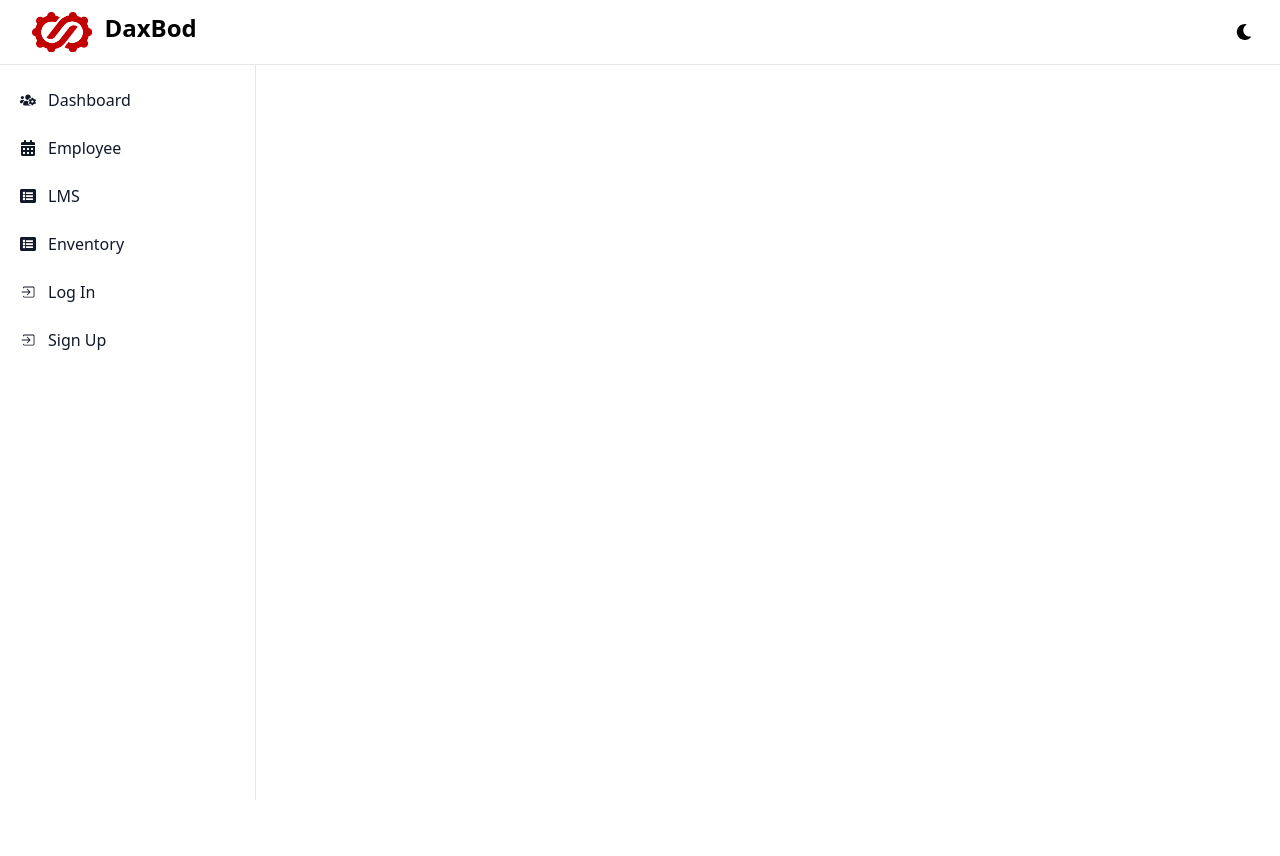
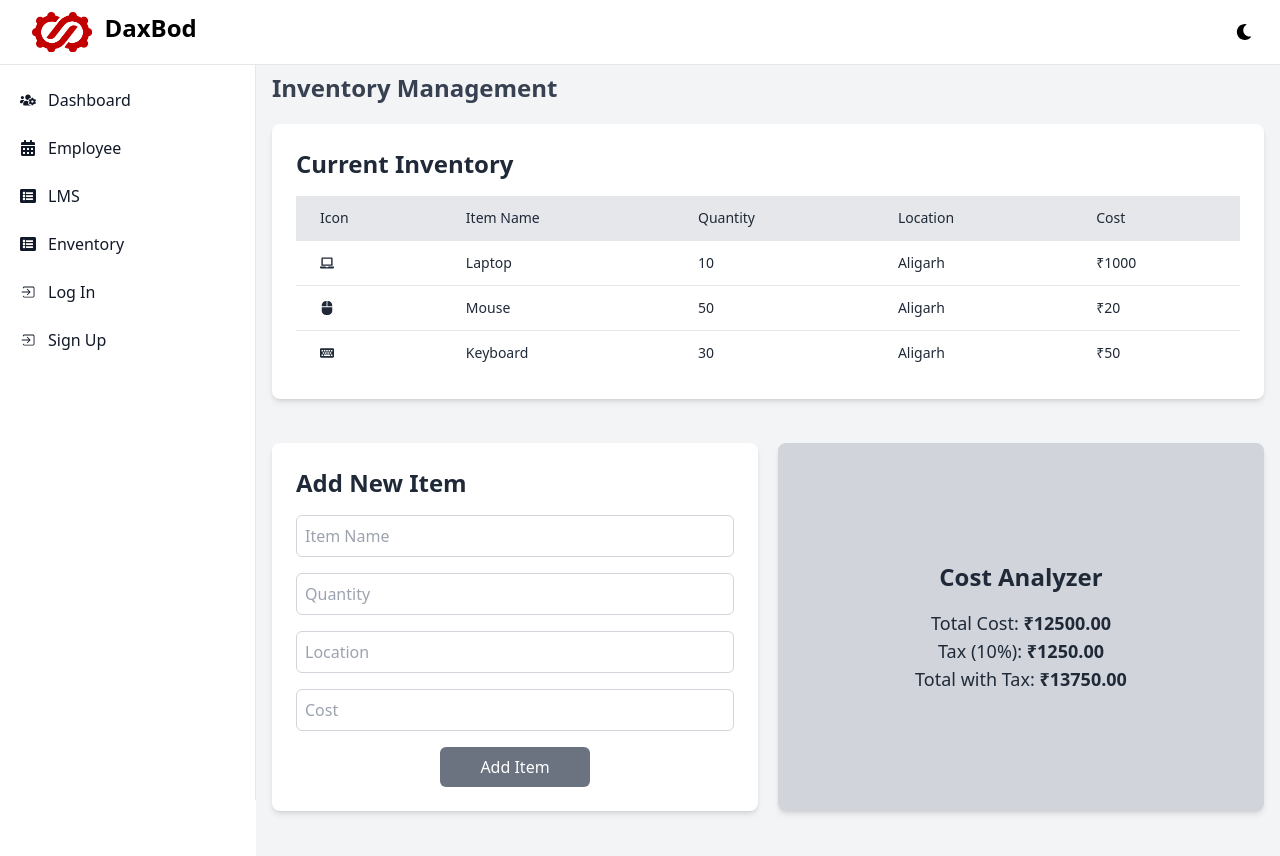
Before and after one commit to Arslaan027/HRDB, a React (Vite) app in the folder HRDB/: page /enventory in a window 1280 px wide. Before the commit the page ends 800 px from the top, so only its background shows below. Built offline with nearby package versions, Linux system fonts and the light colour scheme.

Commit message:
out to inspect

```diff
--- a/HRDB/src/Components/Pages/Inveentory/Inventory.jsx
+++ b/HRDB/src/Components/Pages/Inveentory/Inventory.jsx
@@ -1,7 +1,204 @@
-import React from "react";
+import React, { useState } from "react";
+import { FaLaptop, FaMouse, FaKeyboard } from "react-icons/fa";
+import Title from "../../Daxbod/Title";
 
 const Inventory = () => {
-  return <div></div>;
+  const [items, setItems] = useState([
+    {
+      id: 1,
+      name: "Laptop",
+      quantity: 10,
+      location: "Aligarh",
+      cost: 1000,
+      icon: <FaLaptop />,
+    },
+    {
+      id: 2,
+      name: "Mouse",
+      quantity: 50,
+      location: "Aligarh",
+      cost: 20,
+      icon: <FaMouse />,
+    },
+    {
+      id: 3,
+      name: "Keyboard",
+      quantity: 30,
+      location: "Aligarh",
+      cost: 50,
+      icon: <FaKeyboard />,
+    },
+  ]);
+
+  const [newItem, setNewItem] = useState({
+    name: "",
+    quantity: "",
+    location: "",
+    cost: "",
+  });
+
+  const handleInputChange = (e) => {
+    const { name, value } = e.target;
+    setNewItem({ ...newItem, [name]: value });
+  };
+
+  const handleAddItem = () => {
+    if (newItem.name && newItem.quantity && newItem.location && newItem.cost) {
+      let icon;
+      switch (newItem.name.toLowerCase()) {
+        case "laptop":
+          icon = <FaLaptop />;
+          break;
+        case "mouse":
+          icon = <FaMouse />;
+          break;
+        case "keyboard":
+          icon = <FaKeyboard />;
+          break;
+        default:
+          icon = <FaLaptop />;
+      }
+      setItems([
+        ...items,
+        {
+          id: items.length + 1,
+          name: newItem.name,
+          quantity: parseInt(newItem.quantity),
+          location: newItem.location,
+          cost: parseFloat(newItem.cost),
+          icon: icon,
+        },
+      ]);
+      setNewItem({ name: "", quantity: "", location: "", cost: "" });
+    }
+  };
+
+  const calculateTotalCost = () => {
+    const total = items.reduce(
+      (acc, item) => acc + item.cost * item.quantity,
+      0
+    );
+    const tax = total * 0.1;
+    return { total, tax, totalWithTax: total + tax };
+  };
+
+  const { total, tax, totalWithTax } = calculateTotalCost();
+
+  return (
+    <div className="bg-gray-100 h-screen p-4 sm:ml-64 flex flex-col gap-5 mt-14 dark:bg-gray-800">
+      <Title>Inventory Management</Title>
+
+      <div className="bg-white dark:bg-gray-700 p-6 rounded-lg shadow-md">
+        <h2 className="text-2xl font-semibold mb-4 text-gray-800 dark:text-gray-200">
+          Current Inventory
+        </h2>
+        <table className="min-w-full divide-y divide-gray-200">
+          <thead className="bg-gray-200 text-gray-800 dark:bg-gray-600 dark:text-gray-200">
+            <tr>
+              <th className="py-3 px-6 text-left text-sm font-medium">Icon</th>
+              <th className="py-3 px-6 text-left text-sm font-medium">
+                Item Name
+              </th>
+              <th className="py-3 px-6 text-left text-sm font-medium">
+                Quantity
+              </th>
+              <th className="py-3 px-6 text-left text-sm font-medium">
+                Location
+              </th>
+              <th className="py-3 px-6 text-left text-sm font-medium">Cost</th>
+            </tr>
+          </thead>
+          <tbody className="bg-white divide-y divide-gray-200 dark:bg-gray-600">
+            {items.map((item) => (
+              <tr key={item.id}>
+                <td className="py-3 px-6 text-sm text-gray-800 dark:text-gray-200">
+                  {item.icon}
+                </td>
+                <td className="py-3 px-6 text-sm text-gray-800 dark:text-gray-200">
+                  {item.name}
+                </td>
+                <td className="py-3 px-6 text-sm text-gray-800 dark:text-gray-200">
+                  {item.quantity}
+                </td>
+                <td className="py-3 px-6 text-sm text-gray-800 dark:text-gray-200">
+                  {item.location}
+                </td>
+                <td className="py-3 px-6 text-sm text-gray-800 dark:text-gray-200">
+                  ₹{item.cost}
+                </td>
+              </tr>
+            ))}
+          </tbody>
+        </table>
+      </div>
+
+      <div className="flex justify-between gap-5">
+        <div className="bg-white dark:bg-gray-700 p-6 rounded-lg shadow-md mt-6 w-1/2">
+          <h2 className="text-2xl font-semibold mb-4 text-gray-800 dark:text-gray-200">
+            Add New Item
+          </h2>
+          <div className="flex flex-col space-y-4">
+            <input
+              type="text"
+              name="name"
+              value={newItem.name}
+              onChange={handleInputChange}
+              placeholder="Item Name"
+              className="p-2 border border-gray-300 rounded-md dark:bg-gray-800 dark:text-gray-200 dark:border-gray-600"
+            />
+            <input
+              type="number"
+              name="quantity"
+              value={newItem.quantity}
+              onChange={handleInputChange}
+              placeholder="Quantity"
+              className="p-2 border border-gray-300 rounded-md dark:bg-gray-800 dark:text-gray-200 dark:border-gray-600"
+            />
+            <input
+              type="text"
+              name="location"
+              value={newItem.location}
+              onChange={handleInputChange}
+              placeholder="Location"
+              className="p-2 border border-gray-300 rounded-md dark:bg-gray-800 dark:text-gray-200 dark:border-gray-600"
+            />
+            <input
+              type="number"
+              name="cost"
+              value={newItem.cost}
+              onChange={handleInputChange}
+              placeholder="Cost"
+              className="p-2 border border-gray-300 rounded-md dark:bg-gray-800 dark:text-gray-200 dark:border-gray-600"
+            />
+            <div className="flex justify-center ">
+              <button
+                onClick={handleAddItem}
+                className="bg-gray-500 text-white p-2 rounded-md hover:bg-gray-600 dark:bg-gray-600 dark:hover:bg-gray-500"
+                style={{ width: "150px" }}
+              >
+                Add Item
+              </button>
+            </div>
+          </div>
+        </div>
+
+        <div className="bg-gray-300 dark:bg-gray-700 p-6 rounded-lg shadow-md mt-6 w-1/2 flex flex-col justify-center items-center text-center">
+          <h2 className="text-2xl font-semibold mb-4 text-gray-800 dark:text-gray-200">
+            Cost Analyzer
+          </h2>
+          <p className="text-lg text-gray-800 dark:text-gray-200">
+            Total Cost: <b>₹{total.toFixed(2)}</b>
+          </p>
+          <p className="text-lg text-gray-800 dark:text-gray-200">
+            Tax (10%): <b>₹{tax.toFixed(2)}</b>
+          </p>
+          <p className="text-lg text-gray-800 dark:text-gray-200">
+            Total with Tax: <b>₹{totalWithTax.toFixed(2)}</b>
+          </p>
+        </div>
+      </div>
+    </div>
+  );
 };
 
 export default Inventory;
--- a/HRDB/src/Components/Pages/Payroll/LeaveManagement.jsx
+++ b/HRDB/src/Components/Pages/Payroll/LeaveManagement.jsx
@@ -1,9 +1,10 @@
 import React from "react";
-import { useParams } from "react-router-dom";
+import { useParams, useNavigate } from "react-router-dom";
 import Title from "../../Daxbod/Title";
 
 const LeaveManagement = () => {
   const { employeeId } = useParams();
+  const navigate = useNavigate();
 
   // Example static data for leave requests
   const leaveRequests = [
@@ -30,7 +31,7 @@ const LeaveManagement = () => {
   );
 
   return (
-    <div className="flex flex-col items-center justify-center min-h-screen bg-gray-100 dark:bg-gray-800 p-4 sm:p-6 md:p-8">
+    <div className="flex flex-col items-center justify-center min-h-screen bg-gray-100 dark:bg-gray-800 p-4 sm:p-6 md:p-8 ml-64">
       <Title>Leave Management System</Title>
       <div className="w-full max-w-4xl mt-8 bg-white dark:bg-gray-900 rounded-lg shadow-lg p-6">
         <h2 className="text-2xl font-semibold mb-4 text-gray-800 dark:text-gray-200">
@@ -66,6 +67,12 @@ const LeaveManagement = () => {
             ))}
           </ul>
         )}
+        <button
+          onClick={() => navigate(-1)}
+          className="mt-4 bg-gray-500 text-white p-2 rounded-md hover:bg-gray-600 dark:bg-gray-700 dark:hover:bg-gray-800 flex justify-center items-center"
+        >
+          Go Back
+        </button>
       </div>
     </div>
   );
```
